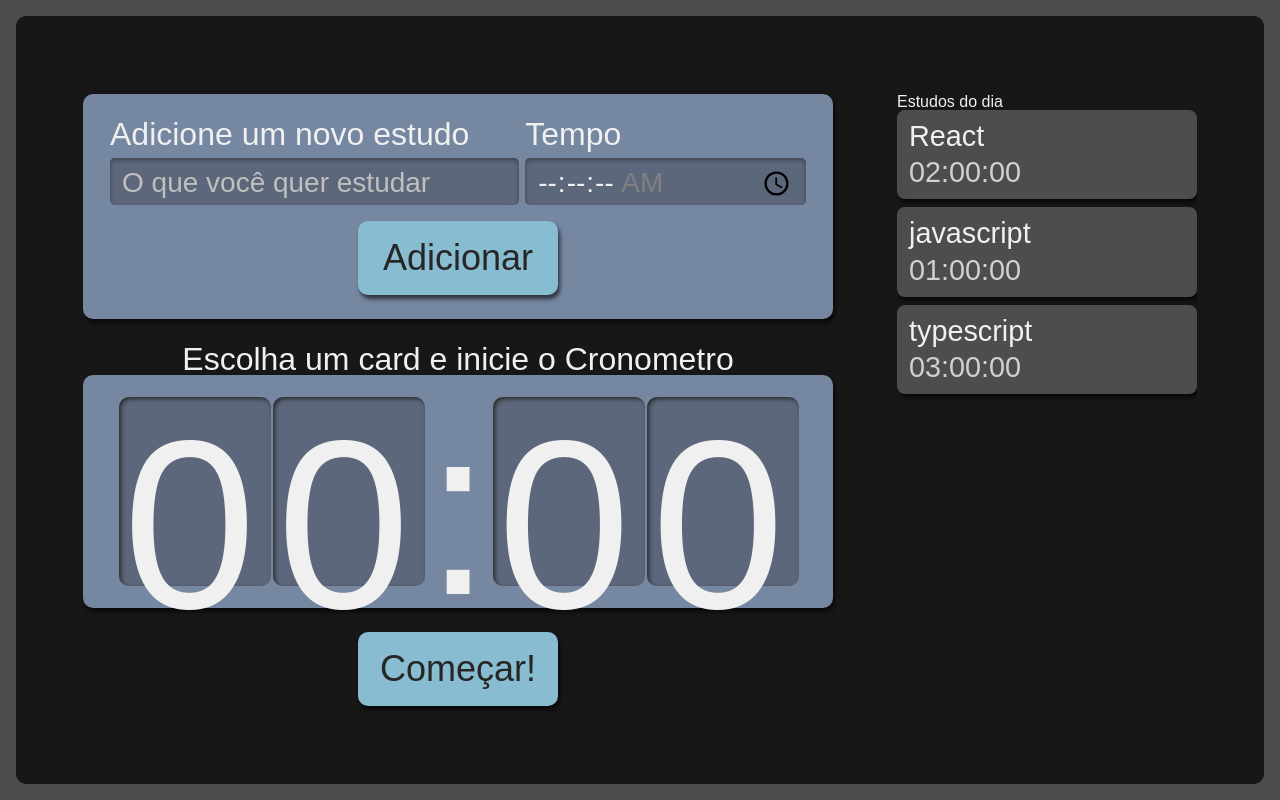
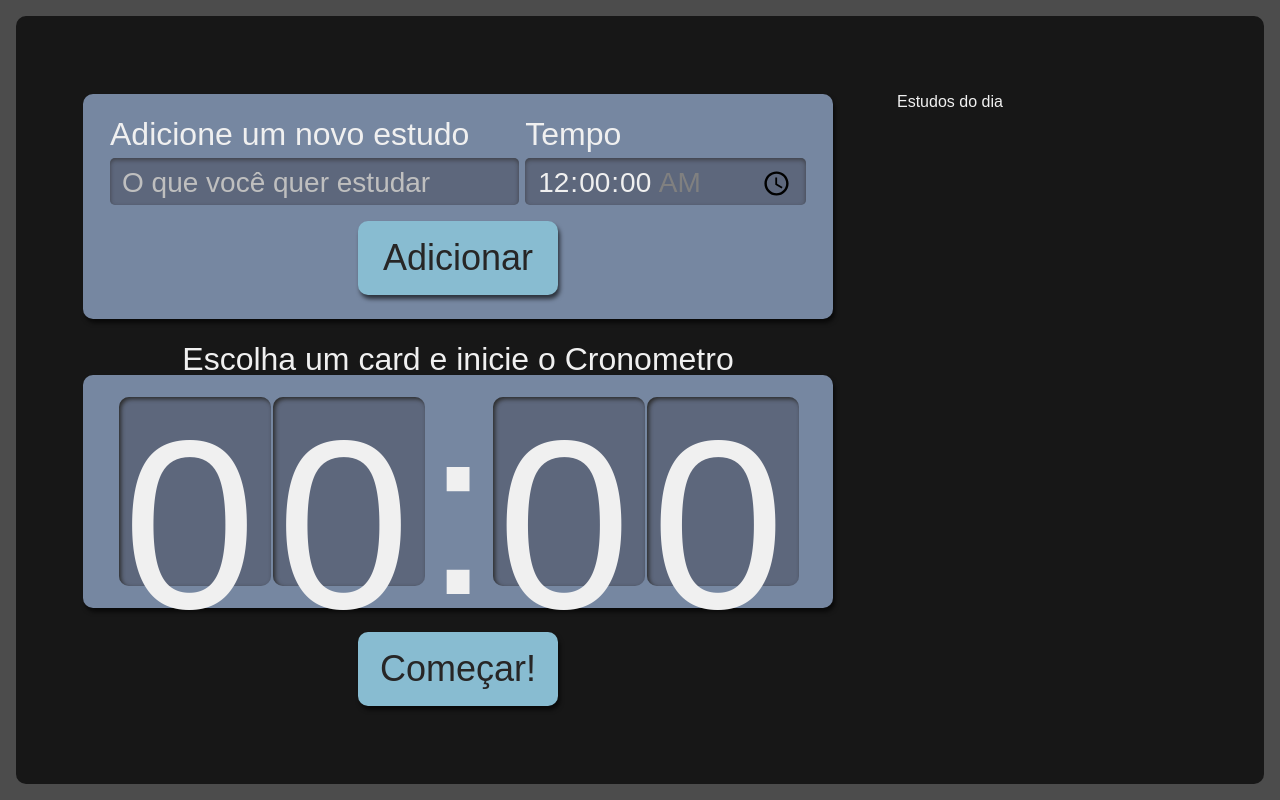
Before and after one commit to Seixaslima/alura-studies, a React (Create React App) app: page / in a window 1280 px wide. Built offline with nearby package versions, Linux system fonts and the light colour scheme.

Commit message:
unidade 5 finalizada

```diff
--- a/package.json
+++ b/package.json
@@ -14,6 +14,7 @@
     "react-dom": "^18.2.0",
     "react-scripts": "5.0.1",
     "typescript": "^4.9.5",
+    "uuid": "^9.0.0",
     "web-vitals": "^2.1.4"
   },
   "scripts": {
@@ -41,6 +42,7 @@
     ]
   },
   "devDependencies": {
+    "@types/uuid": "^9.0.2",
     "sass": "^1.63.6",
     "typescript-plugin-css-modules": "^5.0.1"
   }
--- a/src/components/Botao/index.tsx
+++ b/src/components/Botao/index.tsx
@@ -1,11 +1,12 @@
 import { Component, ReactNode } from 'react';
 import styles from './Botao.module.scss'
 
-class Botao extends Component<{children:ReactNode}> {
+class Botao extends Component<{ children: ReactNode, type?: "button" | "submit" | "reset" | undefined }> {
   render() {
+    const { type = "button", children } = this.props
     return (
-      <button className={styles.botao}>
-        {this.props.children}
+      <button type={type} className={styles.botao}>
+        {children}
       </button>
     )
   }
--- a/src/components/Formulario/index.tsx
+++ b/src/components/Formulario/index.tsx
@@ -1,11 +1,37 @@
 import Botao from 'components/Botao'
 import React, { Component } from 'react'
 import styles from './Formulario.module.scss'
+import { ITarefa } from 'interfaces/ITarefa'
+import {v4 as uuidv4} from 'uuid'
 
-export default class Formulario extends Component {
+
+export default class Formulario extends Component<{
+  setTarefas: React.Dispatch<React.SetStateAction<ITarefa[]>>
+}>
+{
+  state = {
+    tarefa: "",
+    tempo: "00:00"
+  }
+
+  adicionarTarefa(evento: React.FormEvent) {
+    evento.preventDefault()
+    this.props.setTarefas(tarefasAntigas => (
+      [
+        ...tarefasAntigas,
+        {
+          ...this.state,
+          selecionado: false,
+          completado: false,
+          id: uuidv4()
+        }
+      ]))
+    this.setState({ tarefa: "", tempo: "00:00" })
+
+  }
   render() {
     return (
-      <form className={styles.novaTarefa}>
+      <form className={styles.novaTarefa} onSubmit={this.adicionarTarefa.bind(this)}>
         <div className={styles.inputContainer}>
           <label htmlFor="tarefa">
             Adicione um novo estudo
@@ -13,21 +39,25 @@ export default class Formulario extends Component {
           <input type="text"
             name="tarefa"
             id="tarefa"
+            value={this.state.tarefa}
+            onChange={e => this.setState({ ...this.state, tarefa: e.target.value })}
             placeholder="O que você quer estudar"
             required />
         </div>
         <div className={styles.inputContainer}>
-          <label htmlFor=""> Tempo</label>
+          <label htmlFor="tempo"> Tempo</label>
           <input type="time"
             step='1'
             name='tempo'
             id='tempo'
+            value={this.state.tempo}
+            onChange={e => this.setState({ ...this.state, tempo: e.target.value })}
             min="00:00:00"
             max="01:30:00"
             required
           />
         </div>
-        <Botao>
+        <Botao type='submit'>
           Adicionar
         </Botao>
       </form>
--- a/src/components/Lista/Item/index.tsx
+++ b/src/components/Lista/Item/index.tsx
@@ -1,6 +1,8 @@
+import { ITarefa } from 'interfaces/ITarefa'
 import styles from '../Lista.module.scss'
 
-export default function Item({ tarefa, tempo }: { tarefa: string, tempo: string }) {
+export default function Item({ tarefa, tempo, selecionado, completado, id }: ITarefa) {
+  console.log("Tarefa Atual: ", { tarefa, tempo, selecionado, completado, id });
   return (
     <li className={styles.item}>
       <h3>{tarefa}</h3>
--- a/src/components/Lista/index.tsx
+++ b/src/components/Lista/index.tsx
@@ -1,19 +1,10 @@
+import { useState } from 'react'
 import Item from './Item'
 import styles from './Lista.module.scss'
+import { ITarefa } from 'interfaces/ITarefa'
 
-export default function Lista() {
-  const tarefas = [{
-    tarefa: "React",
-    tempo: "02:00:00"
-  },
-  {
-    tarefa: "javascript",
-    tempo: "01:00:00"
-  },
-  {
-    tarefa: "typescript",
-    tempo: "03:00:00"
-  }]
+export default function Lista({ tarefas }: { tarefas: ITarefa[] }) {
+
   return (
     <aside className={styles.listaTarefas}>
       <h3>Estudos do dia</h3>
--- /dev/null
+++ b/src/interfaces/ITarefa.ts
@@ -0,0 +1,7 @@
+export interface ITarefa {
+  tarefa: string,
+  tempo: string,
+  selecionado: boolean,
+  completado: boolean,
+  id: string
+}
--- a/src/pages/App.tsx
+++ b/src/pages/App.tsx
@@ -1,14 +1,18 @@
+import { useState } from 'react'
 import Formulario from "components/Formulario";
 import Lista from "components/Lista";
 import styles from './App.module.scss'
 import Cronometro from "components/Cronometro";
+import { ITarefa } from 'interfaces/ITarefa';
 
 
 function App() {
+  const [tarefas, setTarefas] = useState<ITarefa[]>([])
+
   return (
     <div className={styles.AppStyle}>
-      <Formulario />
-      <Lista />
+      <Formulario setTarefas={setTarefas} />
+      <Lista tarefas={tarefas} />
       <Cronometro />
     </div>
   );
```
Also changed, not shown: 1 other file (tests, documents, lock files or other folders).
